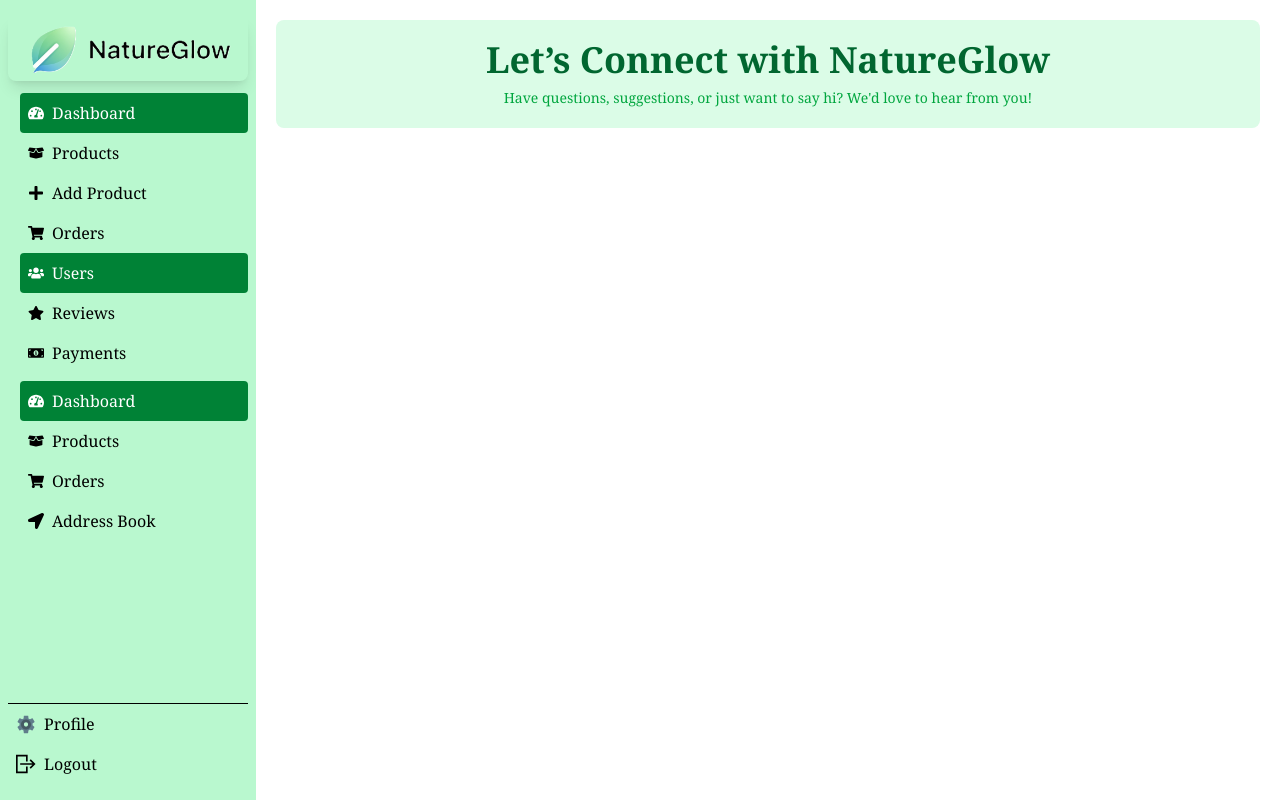
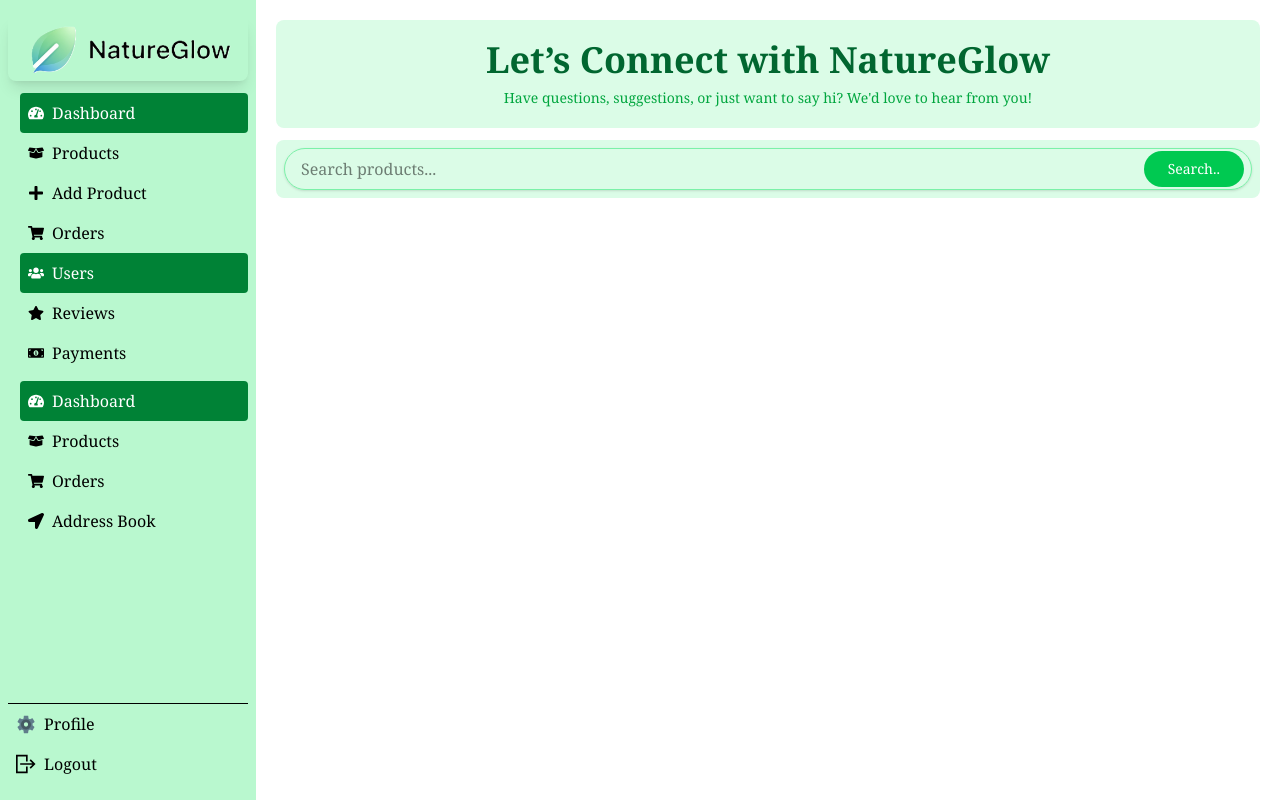
Before and after one commit to md-abu-naim/NatureGlow, a React (Vite) app: page /dashboard/users in a window 1280 px wide. Built offline with nearby package versions, Linux system fonts and the light colour scheme; no server answers.

Commit message:
user page searchbar

```diff
--- a/src/Pages/Dashboard/Users.jsx
+++ b/src/Pages/Dashboard/Users.jsx
@@ -6,12 +6,12 @@ const Users = () => {
                 <h1 className='text-4xl font-extrabold text-green-800'>Let’s Connect with NatureGlow</h1>
                 <p className='text-green-600 text-sm mt-2'>Have questions, suggestions, or just want to say hi? We'd love to hear from you!</p>
             </section>
-            {/* <form className='w-full bg-green-100 mt-3 p-2 rounded-lg'>
+            <form className='w-full bg-green-100 mt-3 p-2 rounded-lg'>
                 <div className='relative'>
                     <input placeholder="Search products..." className="w-full px-4 pr-16 py-2 border border-green-300 rounded-full shadow-sm focus:outline-none" type="text" name="search" />
                     <button type='submit' className="absolute top-1/2 -translate-y-1/2 right-2 bg-green-500 hover:bg-green-600 text-white px-6 py-2 rounded-full text-sm transition">Search..</button>
                 </div>
-            </form> */}
+            </form>
         </div>
     );
 };
```
